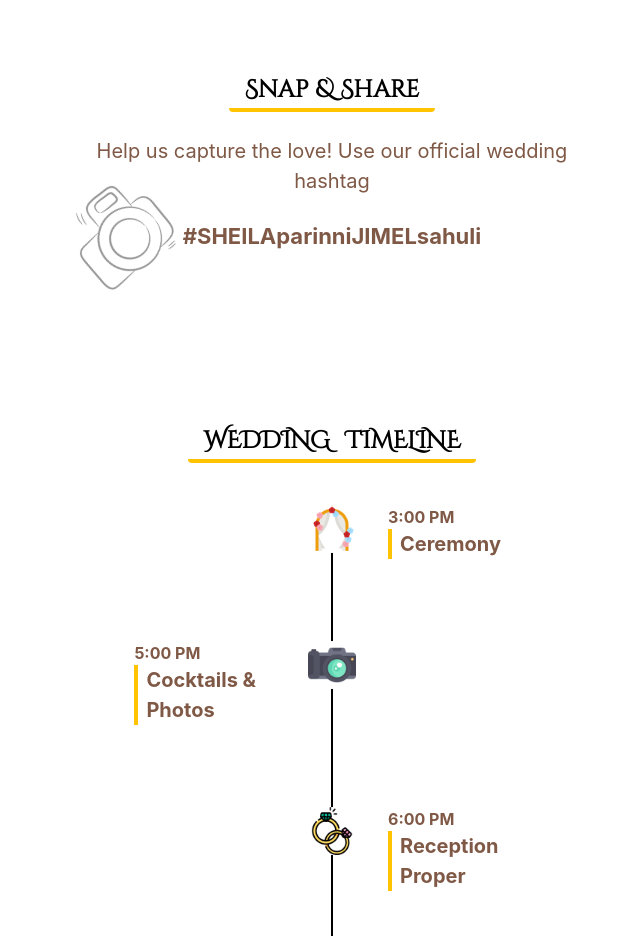
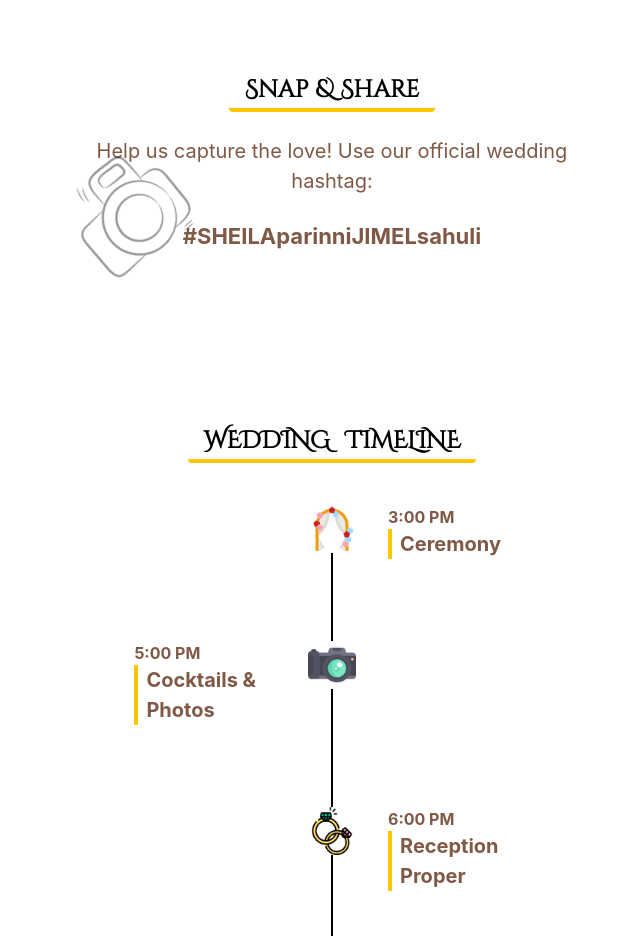
Before and after one commit to Keemchard/Wedding-Invitation, a React (Create React App) app: page / in a window 1280 px wide. Shown: the part 1440-2376 px from the top of the page, without its empty margins (308-948 px from the left). Built offline with nearby package versions, Linux system fonts and the light colour scheme; no server answers; a web font is replaced by a local one.

Commit message:
update sec 2 sub sec styles

```diff
--- a/src/pages/main-page/sections/components/section-two-component/Attire.tsx
+++ b/src/pages/main-page/sections/components/section-two-component/Attire.tsx
@@ -11,7 +11,7 @@ const Attire = () => {
         We request everyone to arrive in FORMAL or SEMI-FORMAL wear
       </p>
       <img
-        className="absolute w-36 top-[-15px] left-[0] rotate-[5deg] opacity-20"
+        className="absolute w-36 top-[-40px] left-[0] rotate-[5deg] opacity-20"
         src={attire}
         alt={attire}
       />
--- a/src/pages/main-page/sections/components/section-two-component/SnapShare.tsx
+++ b/src/pages/main-page/sections/components/section-two-component/SnapShare.tsx
@@ -8,13 +8,13 @@ const SnapShare = () => {
         Snap & Share
       </p>
       <p className="text-[20px]  text-wd_coffee">
-        Help us capture the love! Use our official wedding hashtag
+        Help us capture the love! Use our official wedding hashtag:
       </p>
       <p className="text-[22px] mt-6 text-wd_coffee font-bold hover:text-wd_mikado_yellow transition-[0.25s] z-20">
         #SHEILAparinniJIMELsahuli
       </p>
       <img
-        className="absolute w-24 bottom-[-27px] left-[-10px] rotate-[-35deg] opacity-40"
+        className="absolute w-28 bottom-[-13px] left-[-10px] rotate-[-35deg] opacity-40"
         src={camera}
         alt={camera}
       />
```
